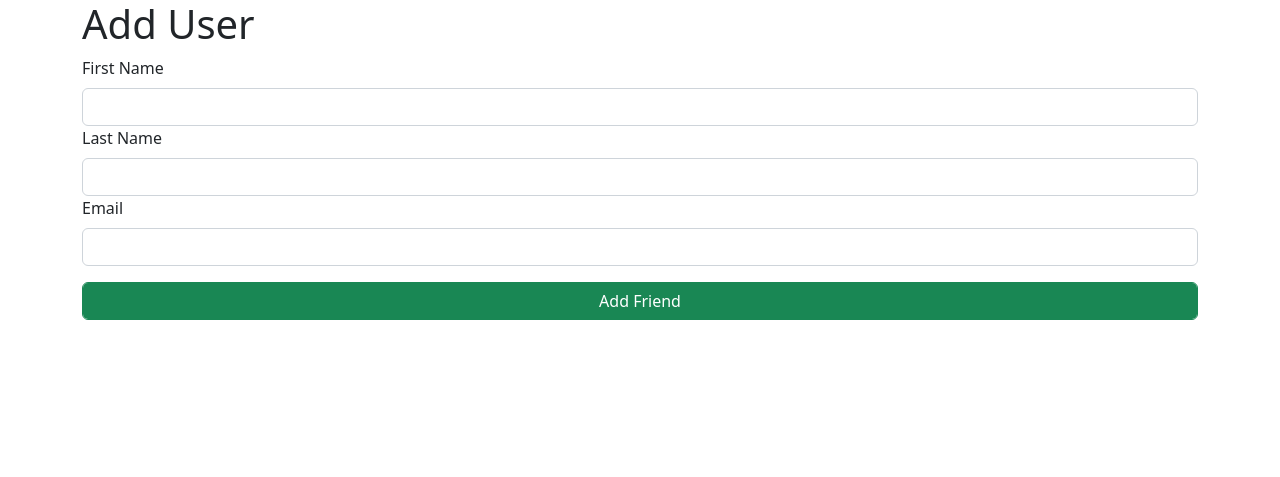
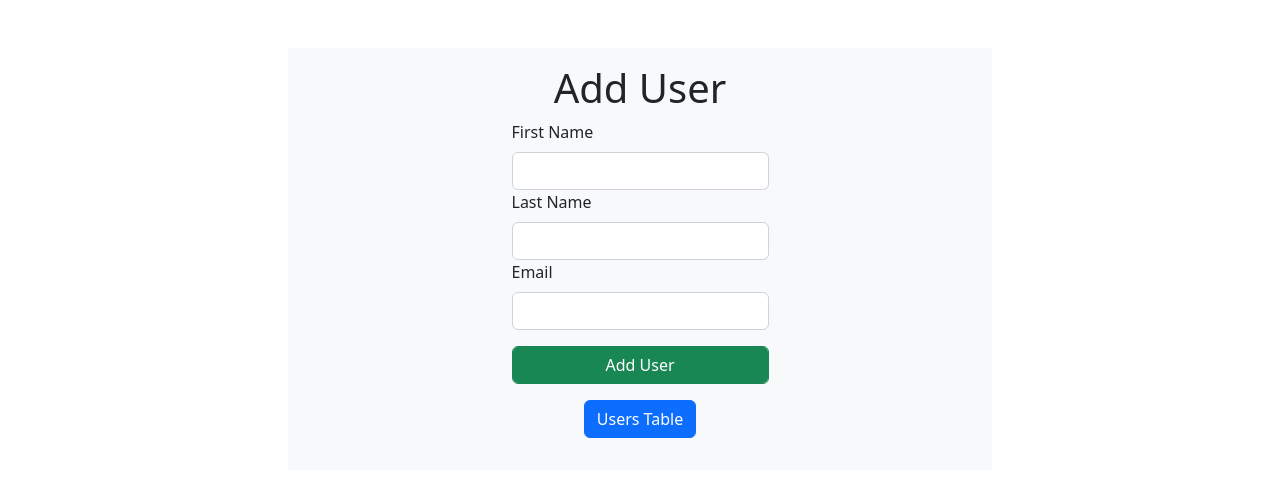
Before and after one commit to code-Brian/usersCR, a Flask app: page / in a window 1280 px wide. Shown: the top 477 px of the page. Run offline with Flask 2, Linux system fonts and the light colour scheme.

Commit message:
mission accomplished

```diff
--- a/templates/index.html
+++ b/templates/index.html
@@ -9,7 +9,7 @@
     <title>Users CR</title>
 </head>
 <body>
-    <div class="container">
+    <div class="d-flex flex-column justify-content-center align-items-center container bg-light p-3 mt-5" style="max-width: 55vw;">
         <h1>Add User</h1>
         <form action="/create_user" method="POST">
             <!-- hidden input for created_at -->
@@ -20,8 +20,9 @@
             <input class="form-control" type="text" name="lname">
             <label class="form-label" for="email" >Email</label>
             <input class="form-control" type="text" name="email">
-            <input class="btn btn-success form-control mt-3" type="submit" value="Add Friend">
+            <input class="btn btn-success form-control mt-3" type="submit" value="Add User">
         </form>
+        <p class="d-flex justify-content-center align-items-center"><a class="btn btn-primary mt-3" href="/show_users_table">Users Table</a></p>
     </div>
 </body>
 </html>
```
Also changed, not shown: templates/users_table.html (+5 -3 lines), README.md.
